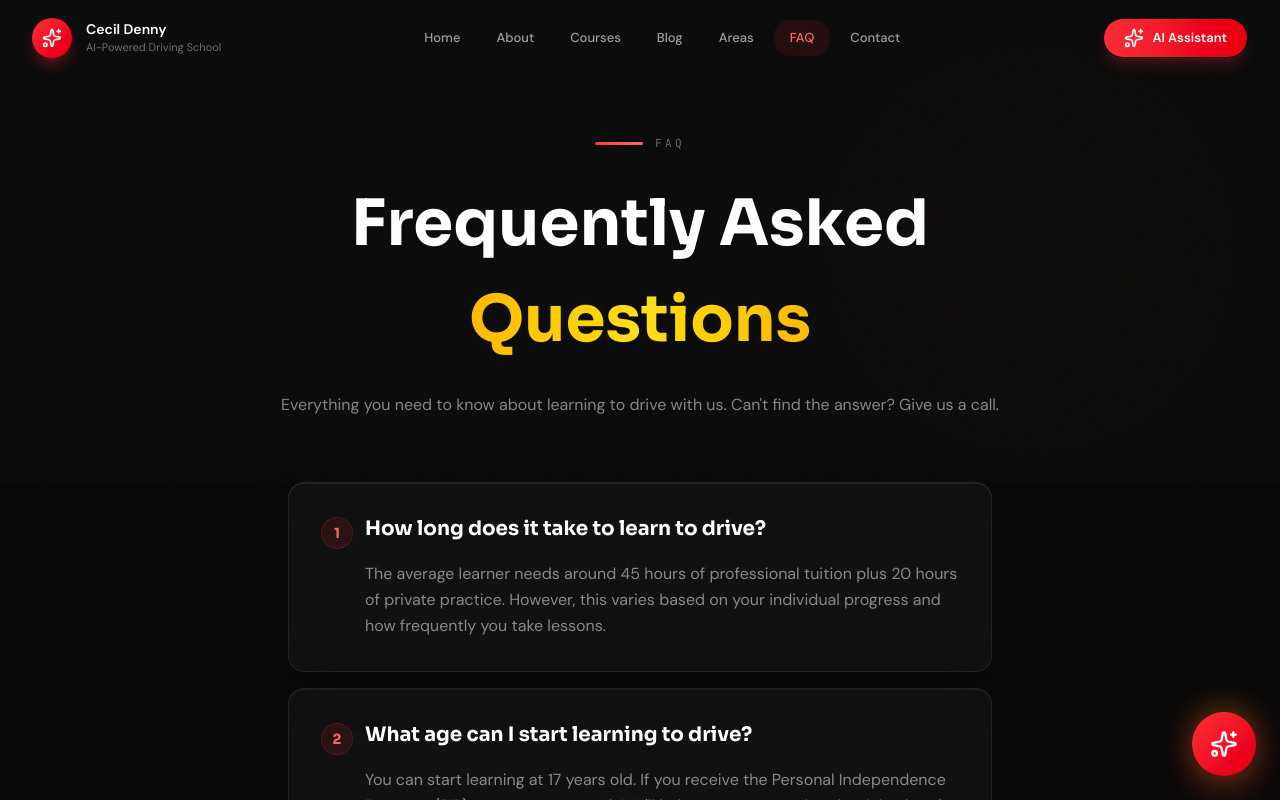
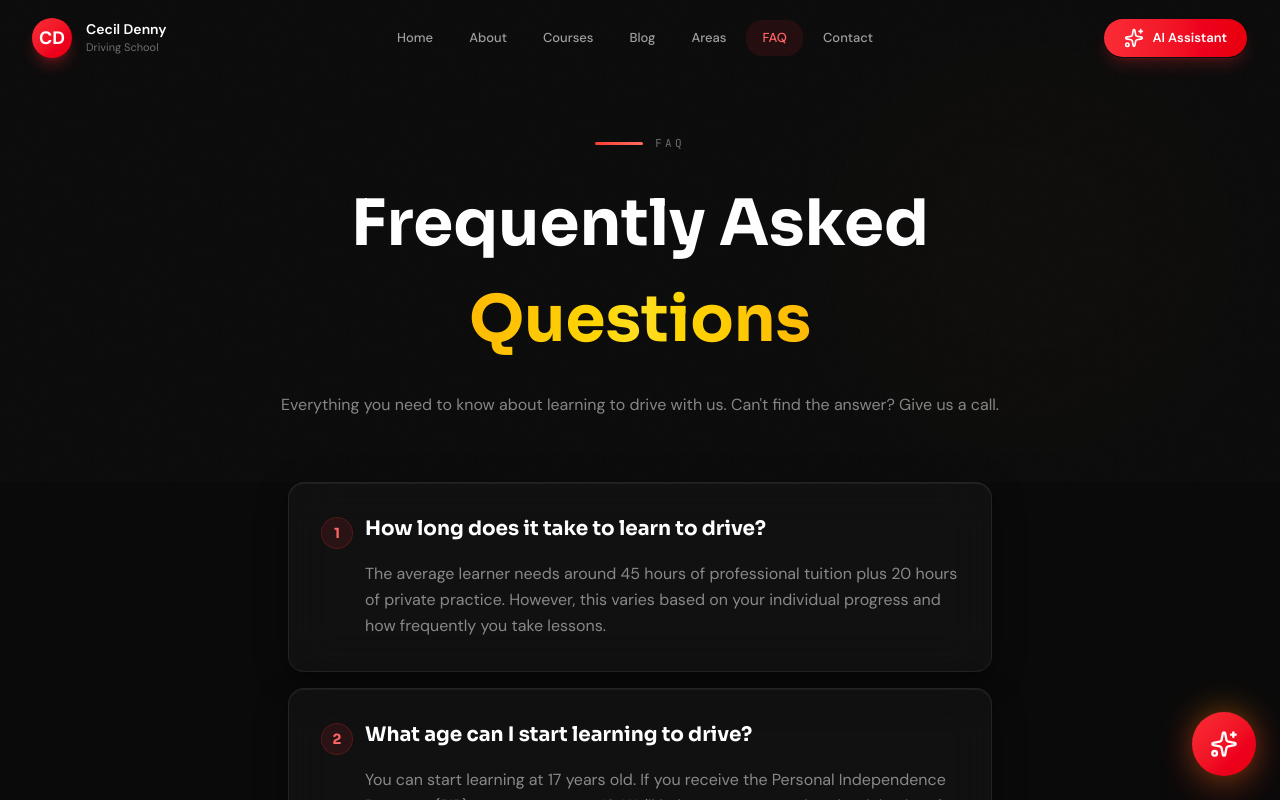
Before and after one commit to SLIIQQUE/cecil-denny-driving, a Next.js app: page /faq in a window 1280 px wide. Shown: the top 800 px of the page. Built offline with nearby package versions, Linux system fonts and the light colour scheme.

Commit message:
feat: update logo to use initials CD, remove AI-Powered text

```diff
--- a/src/components/Footer.tsx
+++ b/src/components/Footer.tsx
@@ -24,11 +24,11 @@ export function Footer() {
           <div className="lg:col-span-1">
             <Link href="/" className="flex items-center gap-3.5 mb-6 group">
               <div className="w-12 h-12 rounded-2xl bg-gradient-to-br from-red-500 to-red-600 flex items-center justify-center shadow-lg shadow-red-500/25">
-                <Sparkles className="w-6 h-6 text-white" />
+                <span className="font-display font-bold text-white text-xl">CD</span>
               </div>
               <div>
                 <p className="font-display font-semibold leading-tight text-white">Cecil Denny</p>
-                <p className="text-sm text-white/40">AI-Powered Driving School</p>
+                <p className="text-sm text-white/40">Driving School</p>
               </div>
             </Link>
 
--- a/src/components/Header.tsx
+++ b/src/components/Header.tsx
@@ -55,14 +55,14 @@ export function Header() {
           {/* Logo */}
           <Link href="/" className="flex items-center gap-3.5 group">
             <div className="w-10 h-10 rounded-xl bg-gradient-to-br from-red-500 to-red-600 flex items-center justify-center shadow-lg shadow-red-500/30 group-hover:shadow-xl group-hover:shadow-red-500/40 transition-shadow">
-              <Sparkles className="w-5 h-5 text-white" />
+              <span className="font-display font-bold text-white text-lg">CD</span>
             </div>
             <div className="hidden sm:block">
               <p className="font-display font-semibold text-white text-sm leading-tight group-hover:text-red-300 transition-colors">
                 Cecil Denny
               </p>
               <p className="text-[11px] text-white/40">
-                AI-Powered Driving School
+                Driving School
               </p>
             </div>
           </Link>
@@ -117,14 +117,14 @@ export function Header() {
                   <div className="flex items-center justify-between px-6 py-5 border-b border-white/8">
                     <div className="flex items-center gap-3">
                       <div className="w-10 h-10 rounded-xl bg-gradient-to-br from-red-500 to-red-600 flex items-center justify-center">
-                        <Sparkles className="w-5 h-5 text-white" />
+                        <span className="font-display font-bold text-white text-lg">CD</span>
                       </div>
                       <div>
                         <p className="font-display font-semibold text-white text-sm">
                           Cecil Denny
                         </p>
                         <p className="text-[11px] text-white/40">
-                          AI-Powered Driving School
+                          Driving School
                         </p>
                       </div>
                     </div>
@@ -140,7 +140,7 @@ export function Header() {
                   >
                     <div className="flex items-center gap-3">
                       <div className="w-10 h-10 rounded-xl bg-gradient-to-br from-red-500 to-red-600 flex items-center justify-center">
-                        <Sparkles className="w-5 h-5 text-white" />
+                        <span className="font-display font-bold text-white text-lg">CD</span>
                       </div>
                       <div>
                         <p className="text-sm font-semibold text-white">
```
